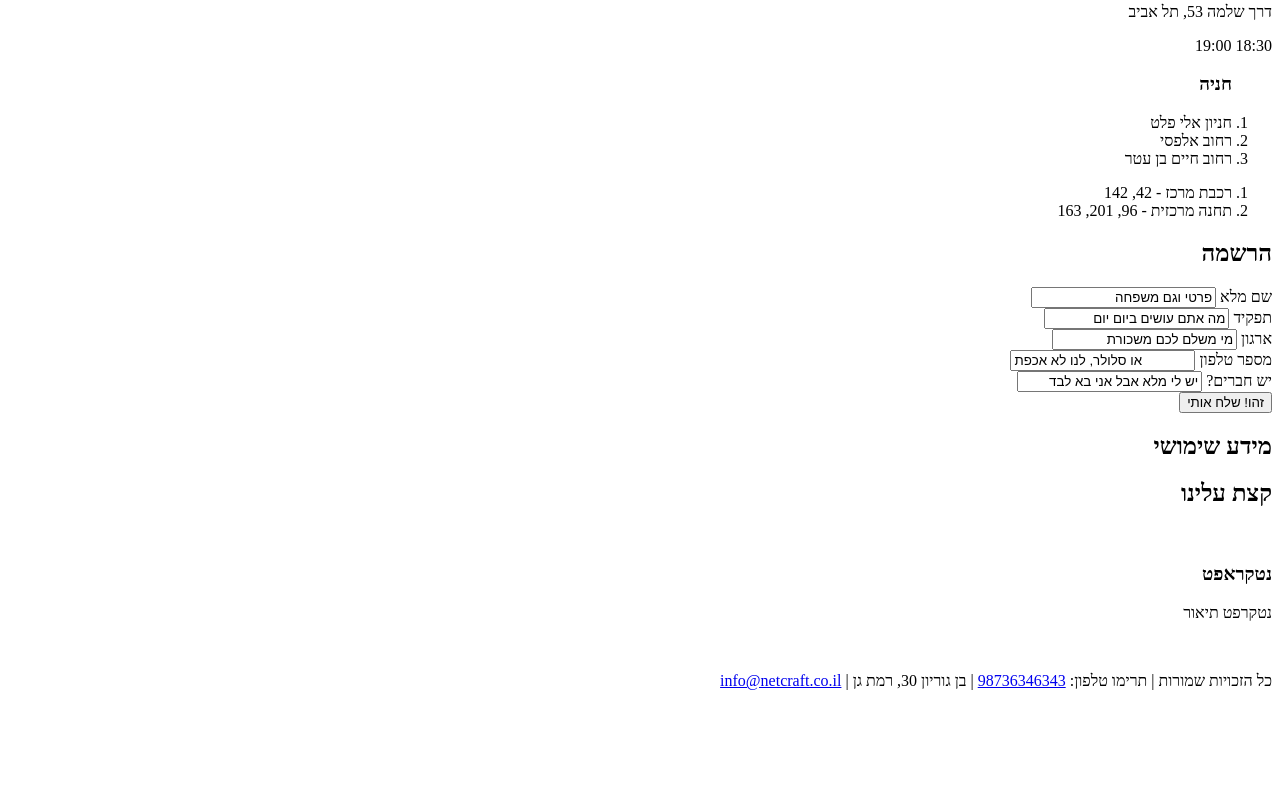
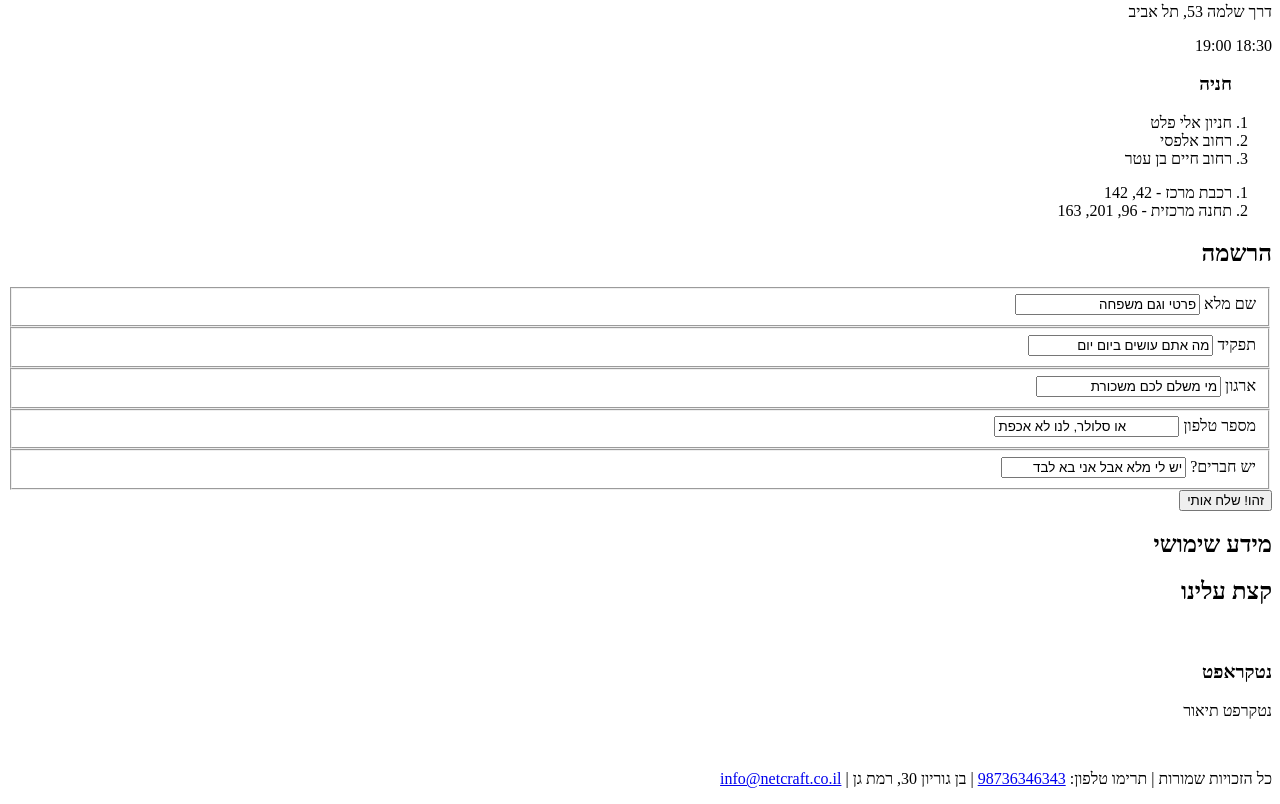
Before and after one commit to ArMikael/HTML, a plain HTML site: page devshots.html in a window 1280 px wide. Shown: the part 1199-2003 px from the top of the page. Before the commit the page ends 1905 px from the top, so only its background shows below. Drawn offline with Linux system fonts and the light colour scheme.

Commit message:
Updates to the Form: fieldset, form, spacing

```diff
--- a/devshots.html
+++ b/devshots.html
@@ -93,14 +93,29 @@
 
 	<section id="registration">
 			<h2>הרשמה</h2>
-			<div id="forms">
-				<label for="full-name">שם מלא</label> <input type="name" id="full-name" name="full-name" value="פרטי וגם משפחה"><br>
-				<label for="role">תפקיד</label> <input type="text" id="role" name="role" value="מה אתם עושים ביום יום"><br>
-				<label for="org">ארגון</label> <input type="text" id="org" name="organization" value="מי משלם לכם משכורת"><br>
-				<label for="tel">מספר טלפון</label> <input type="tel" id="tel" name="tel" value="או סלולר, לנו לא אכפת"><br>
-				<label for="friends">יש חברים?</label> <input type="text" id="friends" name="friends" value="יש לי מלא אבל אני בא לבד"><br>
+			<form action="">
+				<fieldset>
+					<label for="full-name">שם מלא</label>
+					<input type="name" id="full-name" name="full-name" value="פרטי וגם משפחה"><br>
+				</fieldset>
+				<fieldset>
+					<label for="role">תפקיד</label>
+					<input type="text" id="role" name="role" value="מה אתם עושים ביום יום"><br>
+				</fieldset>
+				<fieldset>
+					<label for="org">ארגון</label>
+					<input type="text" id="org" name="organization" value="מי משלם לכם משכורת"><br>
+				</fieldset>
+				<fieldset>
+					<label for="tel">מספר טלפון</label>
+					<input type="tel" id="tel" name="tel" value="או סלולר, לנו לא אכפת"><br>
+				</fieldset>
+				<fieldset>
+					<label for="friends">יש חברים?</label>
+					<input type="text" id="friends" name="friends" value="יש לי מלא אבל אני בא לבד"><br>
+				</fieldset>
 				<input type="submit" id="submit" value="זהו! שלח אותי">
-			</div>
+			</form>
 	</section>
 
 	<section id="useful-info">
```
